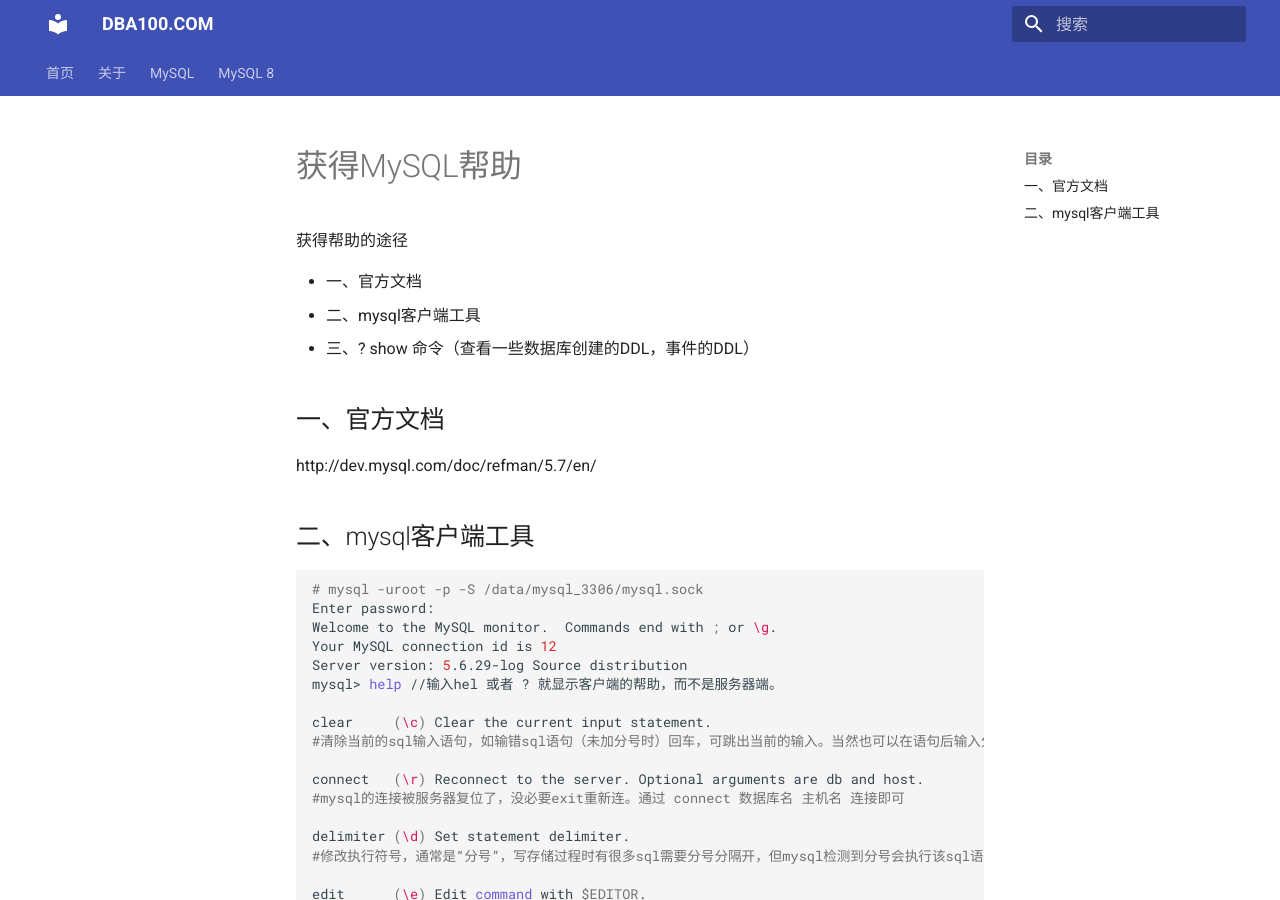
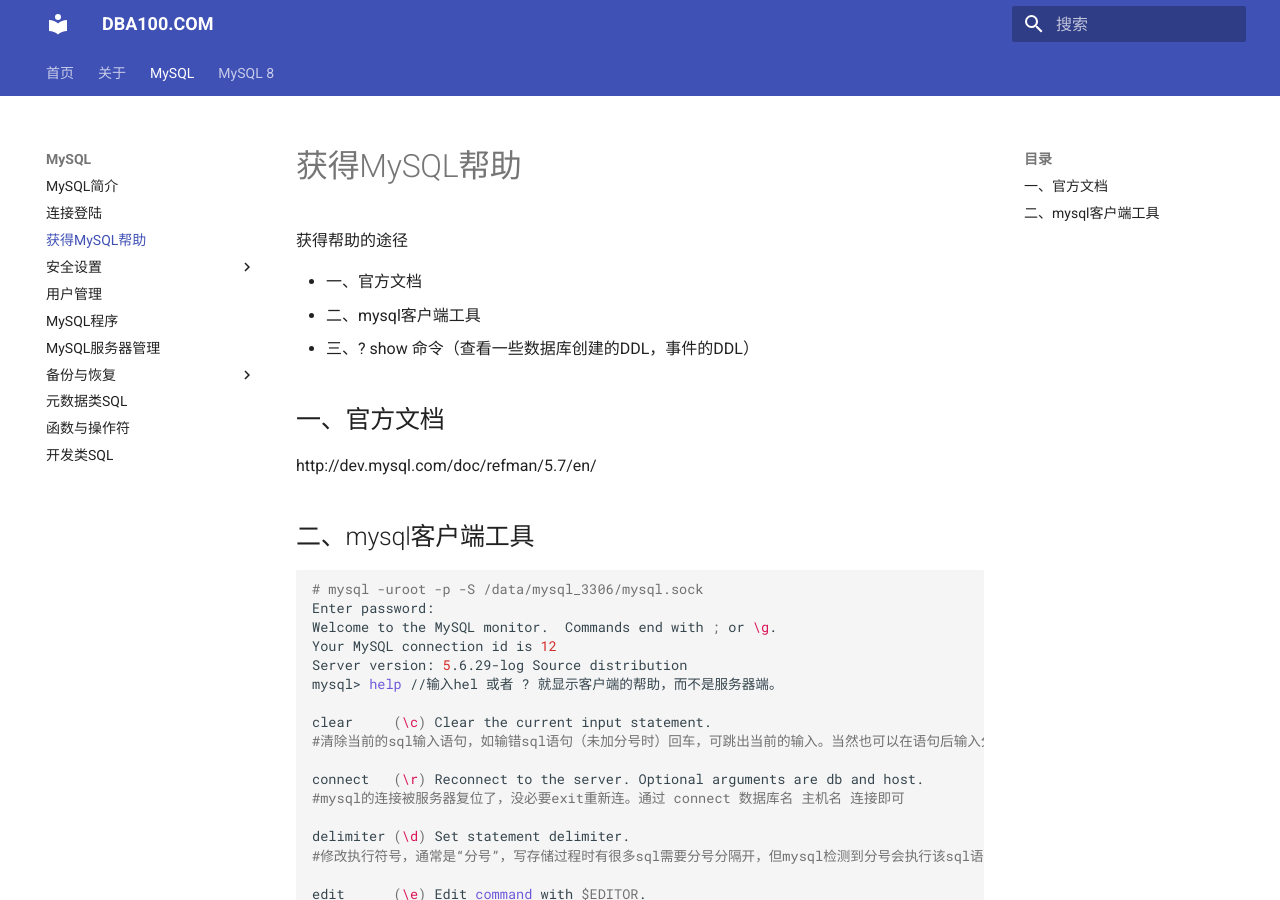
Before and after one commit to duliang123/dba100, an MkDocs documentation site: the page built from docs/mysql/help.md, in a window 1280 px wide and 900 px high. Built offline with MkDocs 1.6.1 and Material for MkDocs 9.7.7, drawn with Linux system fonts in a browser that asks for light colours.

Commit message:
Update mkdocs.yml

```diff
--- a/mkdocs.yml
+++ b/mkdocs.yml
@@ -26,6 +26,7 @@ nav:
   - 'MySQL':
     - 'MySQL简介': mysql/index.md
     - '连接登陆': mysql/programs-client/mysql.md
+    - '获得MySQL帮助': mysql/help.md
     - '安全设置':
       - '安装之后安全设置': mysql/security/security.md
       - '一般安全问题': mysql/security/general-security-issues.md
```
